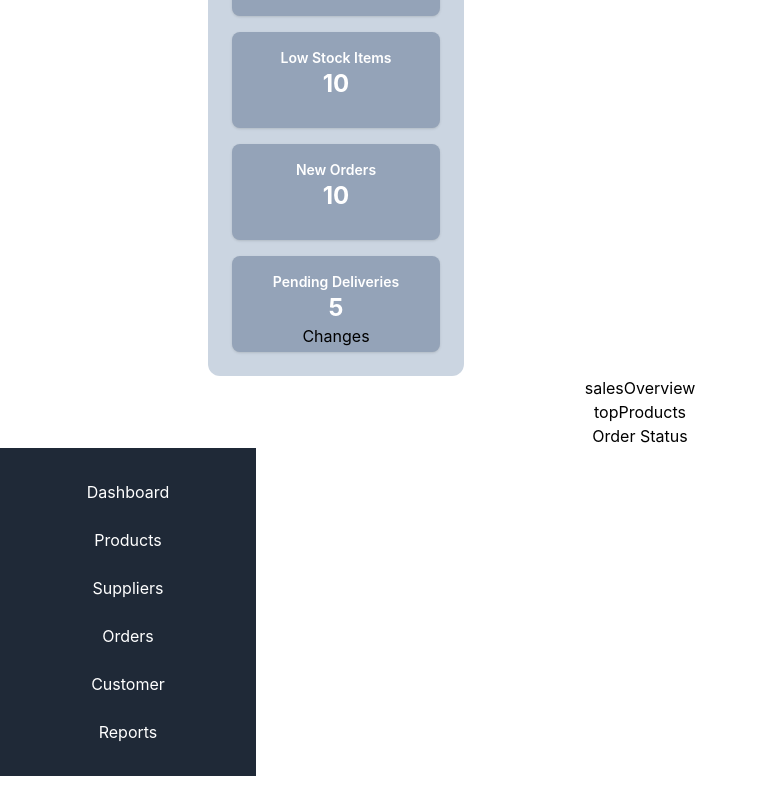
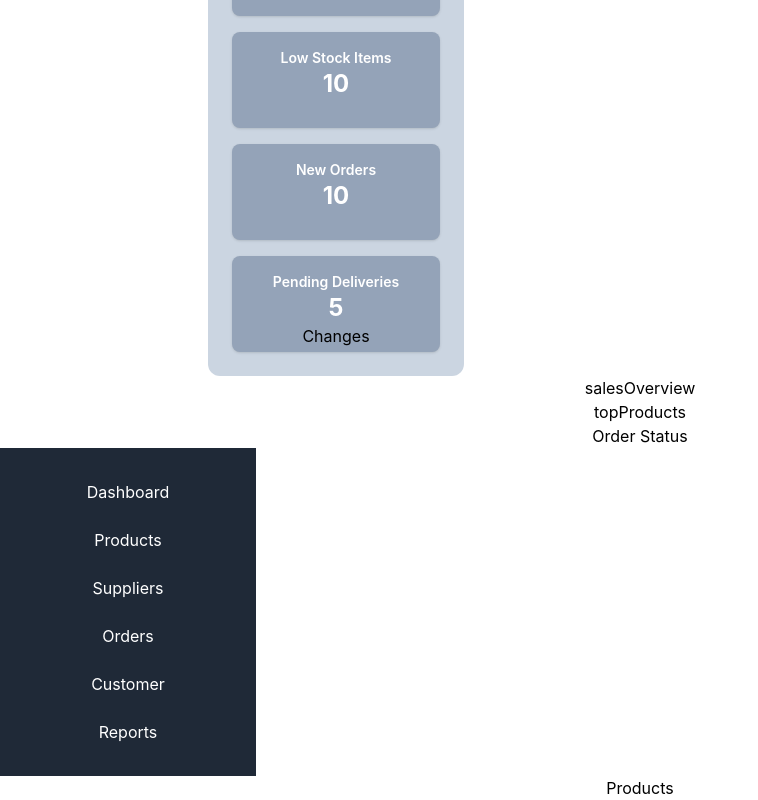
Before and after one commit to anik0103/inventory-management-system, a React (Create React App) app: page /Logout in a window 1280 px wide. Shown: the part 1498-2298 px from the top of the page, without its empty margins (0-758 px from the left). Before the commit the page ends 2274 px from the top, so only its background shows below. Built offline with nearby package versions, Linux system fonts and the light colour scheme.

Commit message:
Add Head component and include it in App.js

```diff
--- a/src/App.js
+++ b/src/App.js
@@ -4,6 +4,7 @@ import SignIn from './Components/Authentication/SignIn';
 import SignUp from './Components/Authentication/SignUp';
 import { createBrowserRouter } from 'react-router-dom';
 import Sidebar from './Components/Sidebar';
+import Head from './Components/Product/Head';
 
 function App() {
   // const appRouter= createBrowserRouter([
@@ -41,6 +42,7 @@ function App() {
       <SignUp/>
       <Dashboard />
       <Sidebar />
+      <Head/>
 
     </div>
   );
--- /dev/null
+++ b/src/Components/Product/Head.js
@@ -0,0 +1,9 @@
+
+const Head =()=>{
+    return(
+        <div>
+            <h1>Products</h1>
+        </div>
+    )
+}
+export default Head;
```
